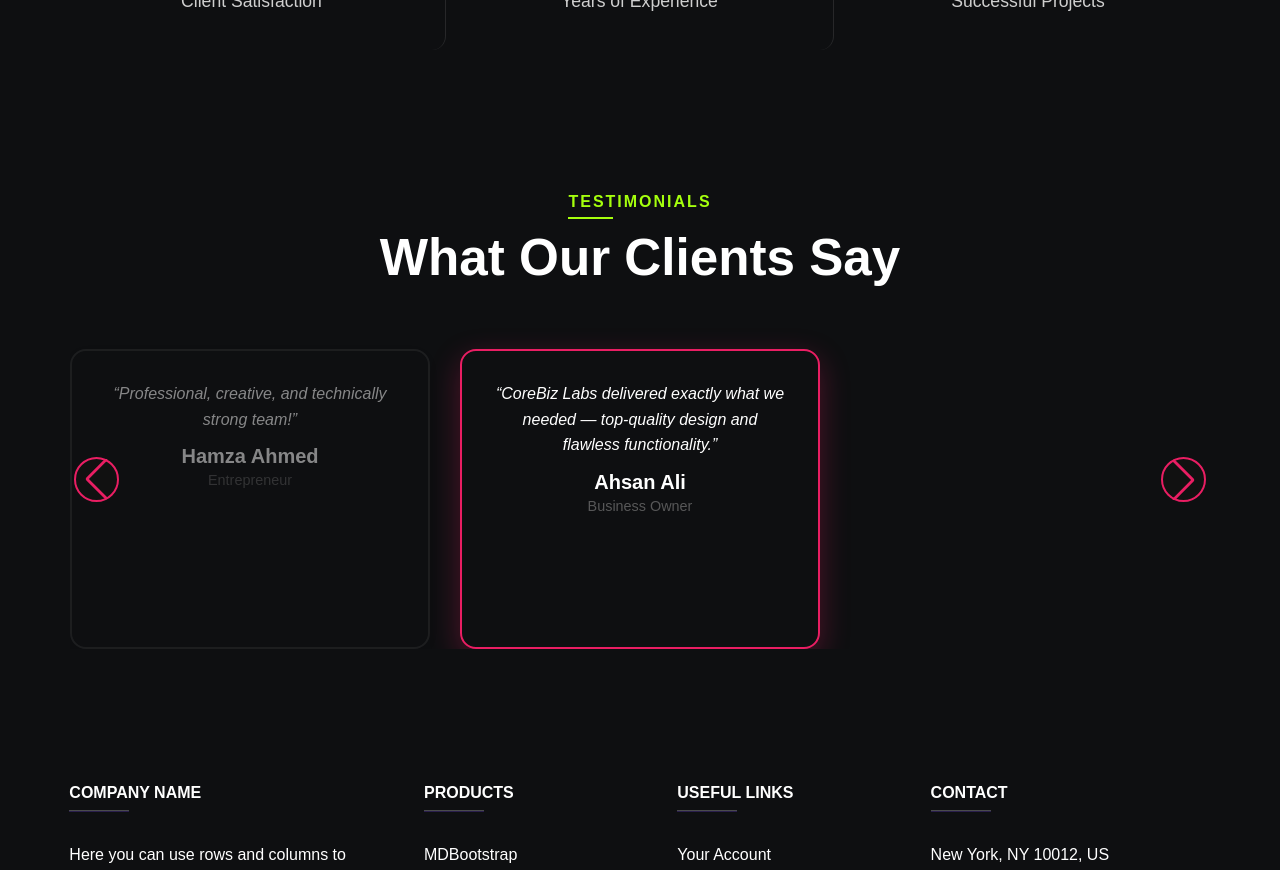
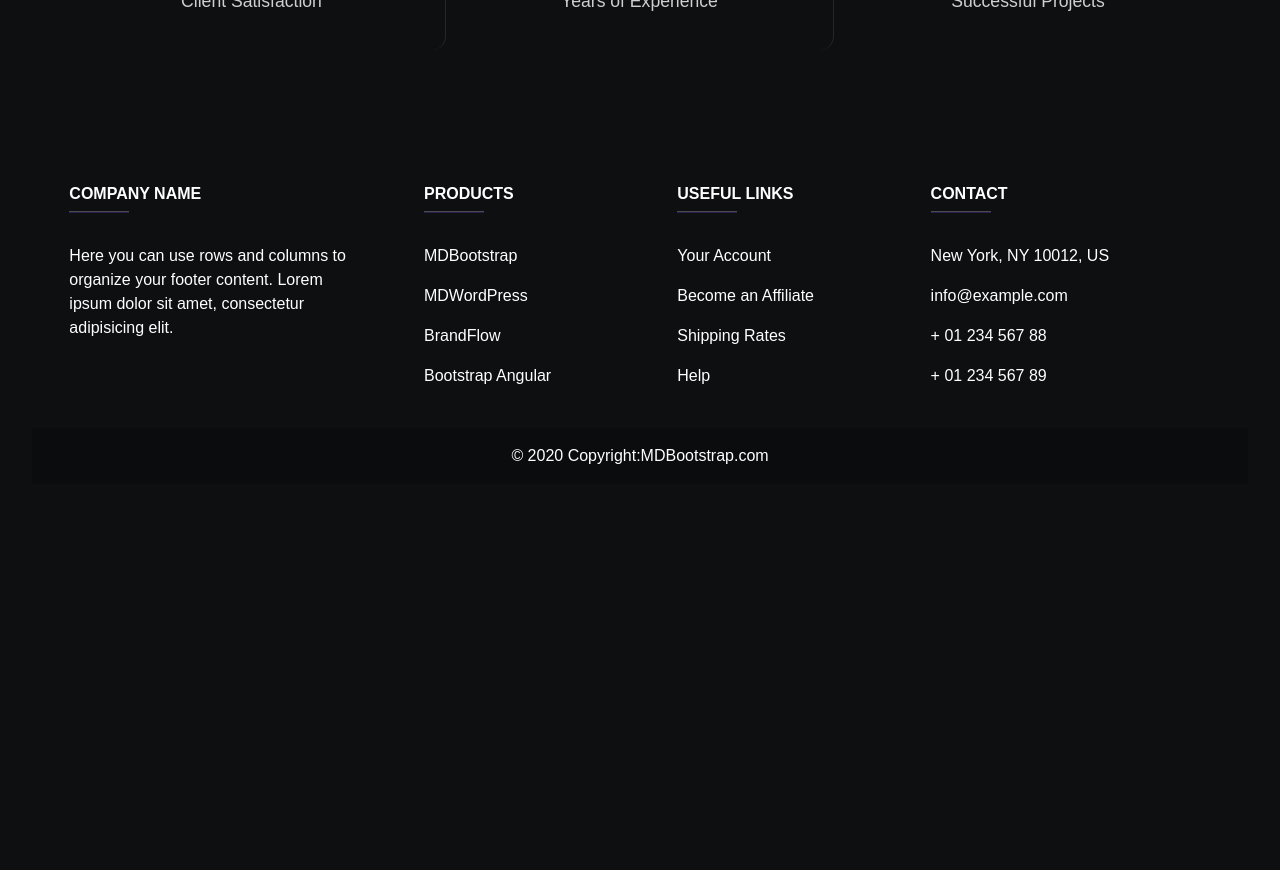
Before and after one commit to Zeeshanprojects/Corebizlabs, a React (Vite) app in the folder corebizlabs/: page / in a window 1280 px wide. Shown: the part 3860-4730 px from the top of the page. After the commit the page ends 4376 px from the top, so only its background shows below. Built offline with nearby package versions, Linux system fonts and the light colour scheme; a web font is replaced by a local one.

Commit message:
code-updated

```diff
--- a/corebizlabs/src/Pages/Home.css
+++ b/corebizlabs/src/Pages/Home.css
@@ -4,6 +4,7 @@
   justify-content: center;
   text-align: center;
 }
+
 
 .custom-heading {
   font-size: clamp(56px, 8vw, 145px);
@@ -322,7 +323,7 @@ border: 1px solid gray !important;
   }
 }
 .testimonial-card {
-  height: 300px;
+  height: 500px;
   width: 450px;
   color: white !important;
   border-radius: 50px;
@@ -373,73 +374,3 @@ border: 1px solid gray !important;
 .swiper-pagination-bullet-active {
   background: #e91e63;
 }
-.testimonials-section {
-  background: #000;
-  padding: 80px 0;
-  text-align: center;
-}
-
-.testimonials-swiper {
-  padding-top: 40px;
-}
-
-.testimonial-card {
-  background: transparent;
-  border: 2px solid #ffffff20;
-  border-radius: 16px;
-  padding: 30px;
-  color: #fff;
-  transition: 0.4s ease-in-out;
-  opacity: 0.5;
-}
-
-.swiper-slide-active {
-  transform: scale(1.12);
-  border-color: #e91e63;
-  opacity: 1;
-  box-shadow: 0px 10px 30px rgba(233, 30, 99, 0.3);
-}
-
-.review {
-  font-size: 16px;
-  font-style: italic;
-  margin-bottom: 20px;
-  line-height: 1.6;
-}
-
-.name {
-  font-size: 20px;
-  font-weight: 700;
-}
-
-.role {
-  font-size: 14px;
-  opacity: 0.7;
-}
-
-/* Navigation Buttons */
-.swiper-button-prev,
-.swiper-button-next {
-  width: 45px;
-  height: 45px;
-  background: #111;
-  border: 2px solid #e91e63;
-  border-radius: 50%;
-  color: #e91e63;
-  transition: 0.3s ease;
-}
-
-.swiper-button-prev:hover,
-.swiper-button-next:hover {
-  background: #e91e63;
-  color: #000;
-}
-
-/* Pagination Dots */
-.swiper-pagination-bullet {
-  background: #ffffff30;
-}
-
-.swiper-pagination-bullet-active {
-  background: #e91e63;
-}
--- a/corebizlabs/src/Pages/Home.jsx
+++ b/corebizlabs/src/Pages/Home.jsx
@@ -8,31 +8,6 @@ import "swiper/css/navigation";
 
 import "./Home.css"
 export default function Home() {
-const testimonials = [
-  {
-    name: "Ahsan Ali",
-    role: "Business Owner",
-    review:
-      "CoreBiz Labs delivered exactly what we needed — top-quality design and flawless functionality.",
-  },
-  {
-    name: "Sameera Khan",
-    role: "Project Manager",
-    review:
-      "Brilliant teamwork and timely delivery! We are seeing great user response and conversions.",
-  },
-  {
-    name: "Zubair Mir",
-    role: "Startup Founder",
-    review:
-      "Their innovative solutions helped us scale faster. Highly recommended!",
-  },
-  {
-    name: "Hamza Ahmed",
-    role: "Entrepreneur",
-    review: "Professional, creative, and technically strong team!",
-  },
-];
   useEffect(() => {
     document.title = "Home | Corebizlabs";
   });
@@ -295,30 +270,6 @@ const testimonials = [
     </div>
   </div>
 </div>
-
- <div className="section  container">
-      <h6 className="section-label">Testimonials</h6>
-      <h2 className="section-title">What Our Clients Say</h2>
-
-      <Swiper
-        modules={[Navigation, Pagination]}
-        slidesPerView={3}
-        spaceBetween={30}
-        centeredSlides={true}
-        loop={true}
-        navigation={true}
-        pagination={{ clickable: true }}
-        className="testimonials-swiper"
-      >
-        {testimonials.map((item, i) => (
-          <SwiperSlide key={i} className="testimonial-card">
-            <p className="review">“{item.review}”</p>
-            <h5 className="name">{item.name}</h5>
-            <span className="role">{item.role}</span>
-          </SwiperSlide>
-        ))}
-      </Swiper>
-    </div>
     </>
   );
 }
```
